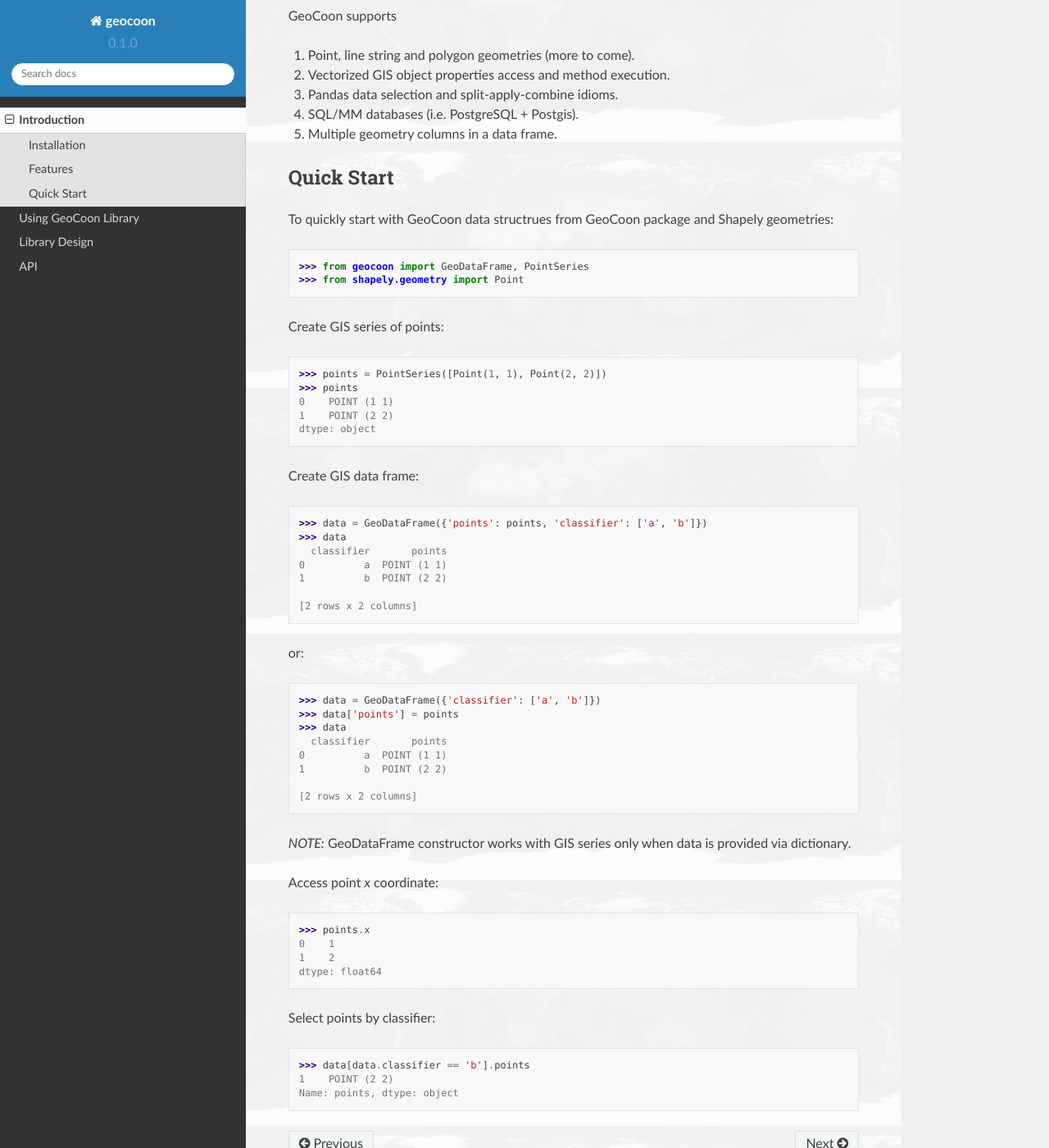
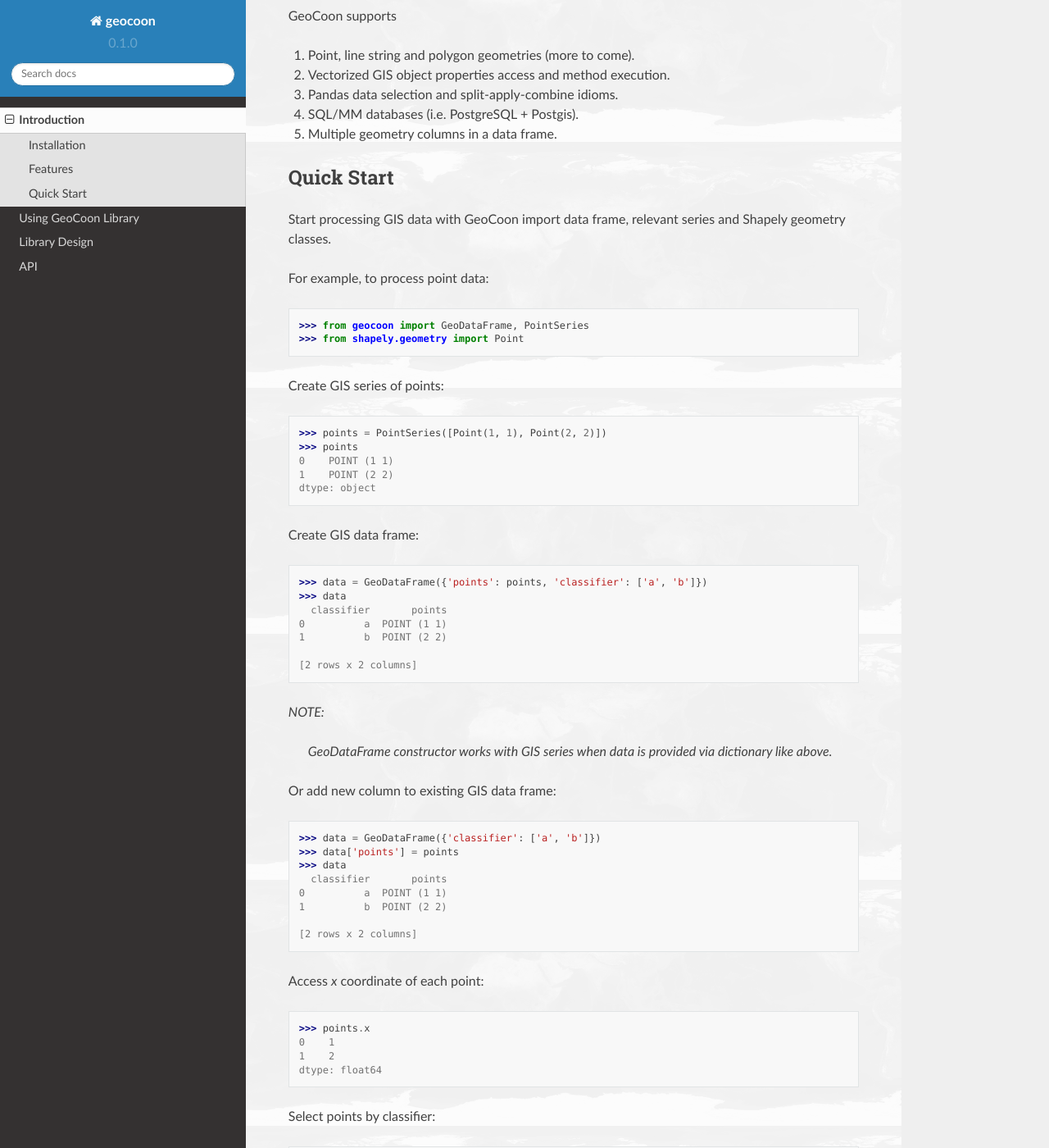
Before and after one commit to wrobell/geocoon, a Sphinx documentation site: the page built from doc/intro.rst, in a window 1280 px wide and 1400 px high, scrolled down 427 px. Shown: the whole window at 82% size. Built offline with Sphinx 7.4.7 and the Read the Docs theme 2.0.0, drawn with Linux system fonts in a browser that asks for light colours; pages that are not in the unit, such as notebooks, are missing from menus.

Commit message:
- documentation cleanup

```diff
--- a/doc/intro.rst
+++ b/doc/intro.rst
@@ -20,8 +20,10 @@
 
 Quick Start
 -----------
-To quickly start with GeoCoon data structrues from GeoCoon package and
-Shapely geometries::
+Start processing GIS data with GeoCoon import data frame, relevant series
+and Shapely geometry classes.
+
+For example, to process point data::
 
    >>> from geocoon import GeoDataFrame, PointSeries
    >>> from shapely.geometry import Point
@@ -44,7 +46,12 @@
     <BLANKLINE>
     [2 rows x 2 columns]
 
-or::
+*NOTE:*
+
+    *GeoDataFrame constructor works with GIS series when data is provided
+    via dictionary like above.*
+
+Or add new column to existing GIS data frame::
 
     >>> data = GeoDataFrame({'classifier': ['a', 'b']})
     >>> data['points'] = points
@@ -55,10 +62,7 @@
     <BLANKLINE>
     [2 rows x 2 columns]
 
-*NOTE:* GeoDataFrame constructor works with GIS series only when data is
-provided via dictionary.
-
-Access point `x` coordinate::
+Access `x` coordinate of each point::
 
     >>> points.x
     0    1
```
